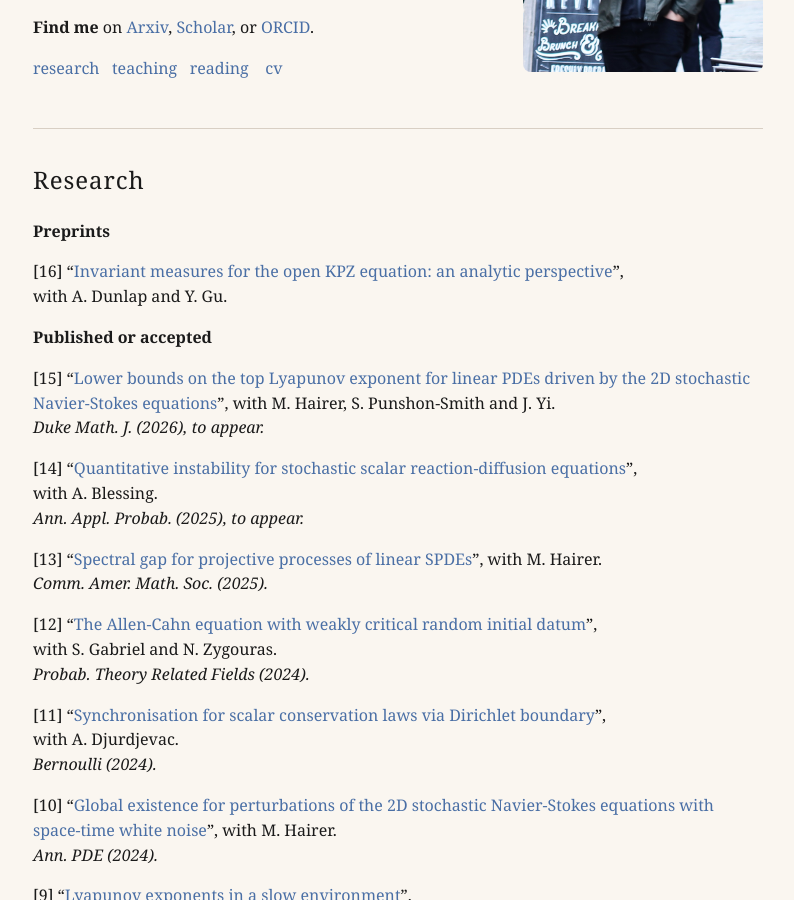
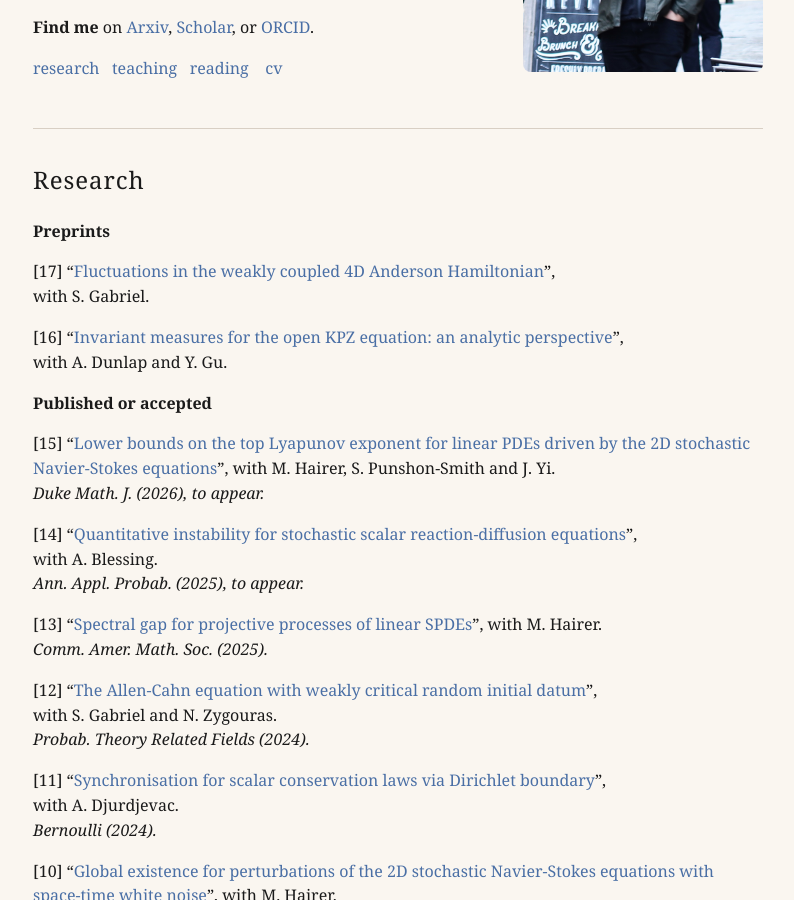
Before and after one commit to rosati-tom/rosati-tom.github.io, a Jekyll site: the page built from index.md, in a window 1280 px wide and 900 px high, scrolled down 420 px. Shown: the whole window, without its empty margins (242-1036 px from the left). Built offline with Jekyll 4.4.1, drawn with Linux system fonts in a browser that asks for light colours; some web fonts are replaced; our own code applies the rules of GitHub Pages for plain Markdown files.

Commit message:
New paper

```diff
--- a/index.md
+++ b/index.md
@@ -31,6 +31,9 @@ I study probability, stochastic analysis, SPDEs.
 ## Research
 
 **Preprints**
+
+> [17] "[Fluctuations in the weakly coupled 4D Anderson
+> Hamiltonian](https://arxiv.org/abs/2602.22509)", <br> with S. Gabriel.
 
 > [16] "[Invariant measures for the open KPZ equation: an analytic perspective](https://arxiv.org/abs/2512.03328)", <br> with A. Dunlap and Y. Gu.
 
```
